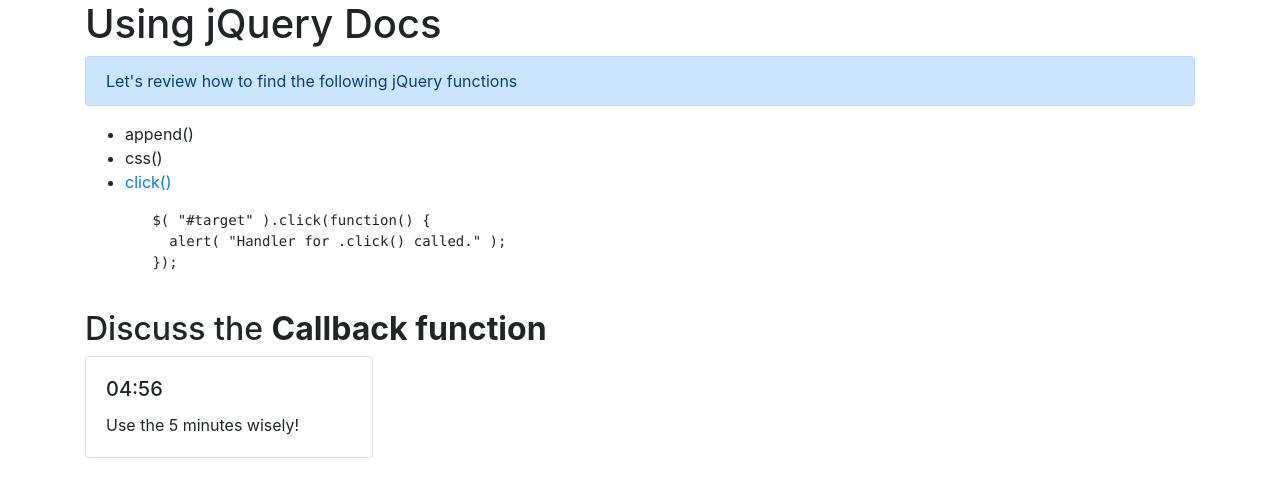
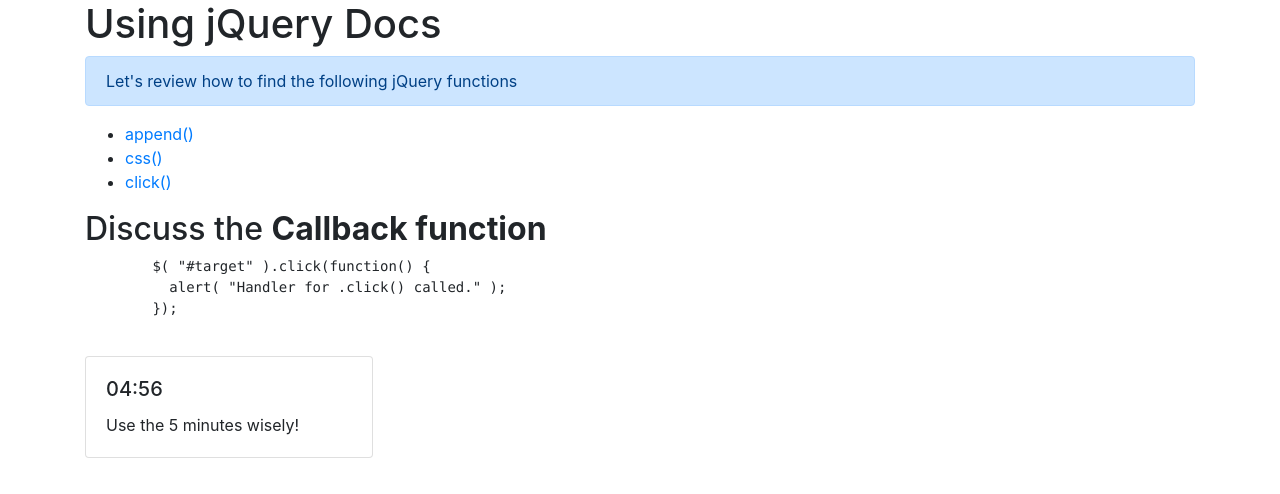
Before and after one commit to kingluddite/catchup-02-jquery-api-ajax, a plain HTML site: page index.html in a window 1280 px wide. Drawn offline with nearby package versions, Linux system fonts and the light colour scheme.

Commit message:
Add links to jQuery

```diff
--- a/index.html
+++ b/index.html
@@ -21,19 +21,21 @@
         Let's review how to find the following jQuery functions
       </div>
       <ul>
-        <li>append()</li>
-        <li>css()</li>
+        <li>
+          <a href="https://api.jquery.com/append/" target="_blank">append()</a>
+        </li>
+        <li><a href="https://api.jquery.com/css/" target="_blank">css()</a></li>
         <li>
           <a href="https://api.jquery.com/click/" target="_blank">click()</a>
         </li>
       </ul>
 
+      <h2>Discuss the <strong>Callback function</strong></h2>
       <pre>
         $( "#target" ).click(function() {
           alert( "Handler for .click() called." );
         });
       </pre>
-      <h2>Discuss the <strong>Callback function</strong></h2>
       <div class="card" style="width: 18rem;">
         <div class="card-body">
           <h5 class="card-title"></h5>
```
Also changed, not shown: 1 other file.
